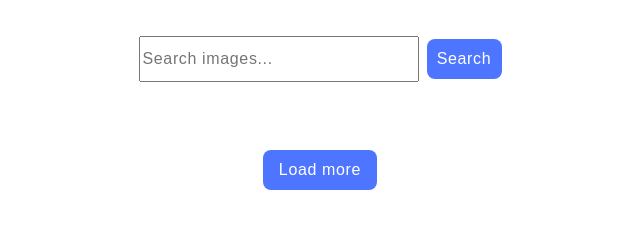
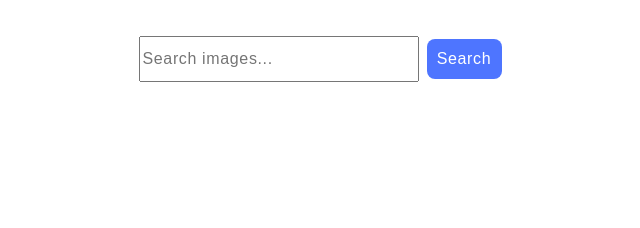
Before and after one commit to Mykola1812-hub/goit-js-hw-12, a website built with Vite: page src/index.html in a window 1280 px wide. Shown: the whole page, without its empty margins (320-960 px from the left). Built offline with nearby package versions, Linux system fonts and the light colour scheme; what simplelightbox would draw is missing.

Commit message:
re-do gallery

```diff
--- a/src/css/styles.css
+++ b/src/css/styles.css
@@ -113,20 +113,18 @@ button:hover {
 .load-more-btn {
   display: block;
   margin: 32px auto;
-
+  padding: 8px 16px;
   border-radius: 8px;
-  padding: 8px 16px;
   border: none;
   background-color: #4e75ff;
-  display: flex;
-  justify-content: center;
+  color: #fff;
+  font-size: 16px;
+  cursor: pointer;
+  font-weight: 500;
+}
 
-  font-weight: 500;
-  font-size: 16px;
-
-  line-height: 1.5;
-  letter-spacing: 0.04em;
-  color: #fff;
+.load-more-btn.is-hidden {
+  display: none;
 }
 
 .load-more-btn:hover {
```
